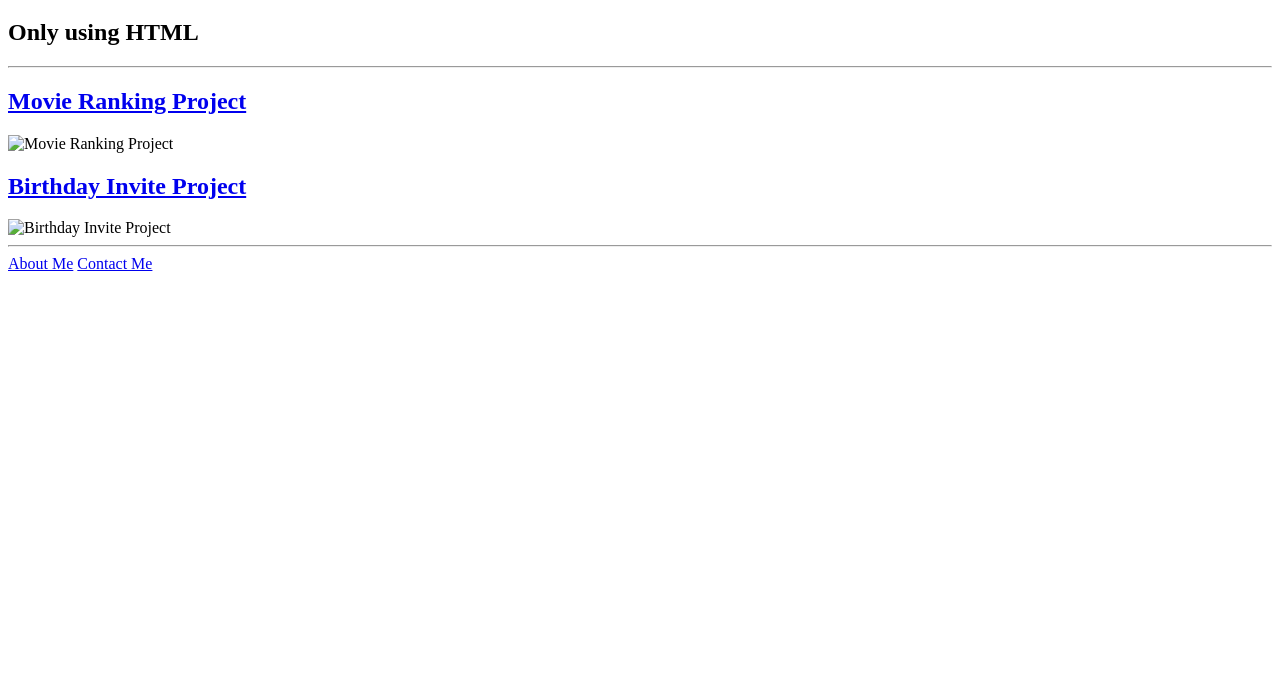
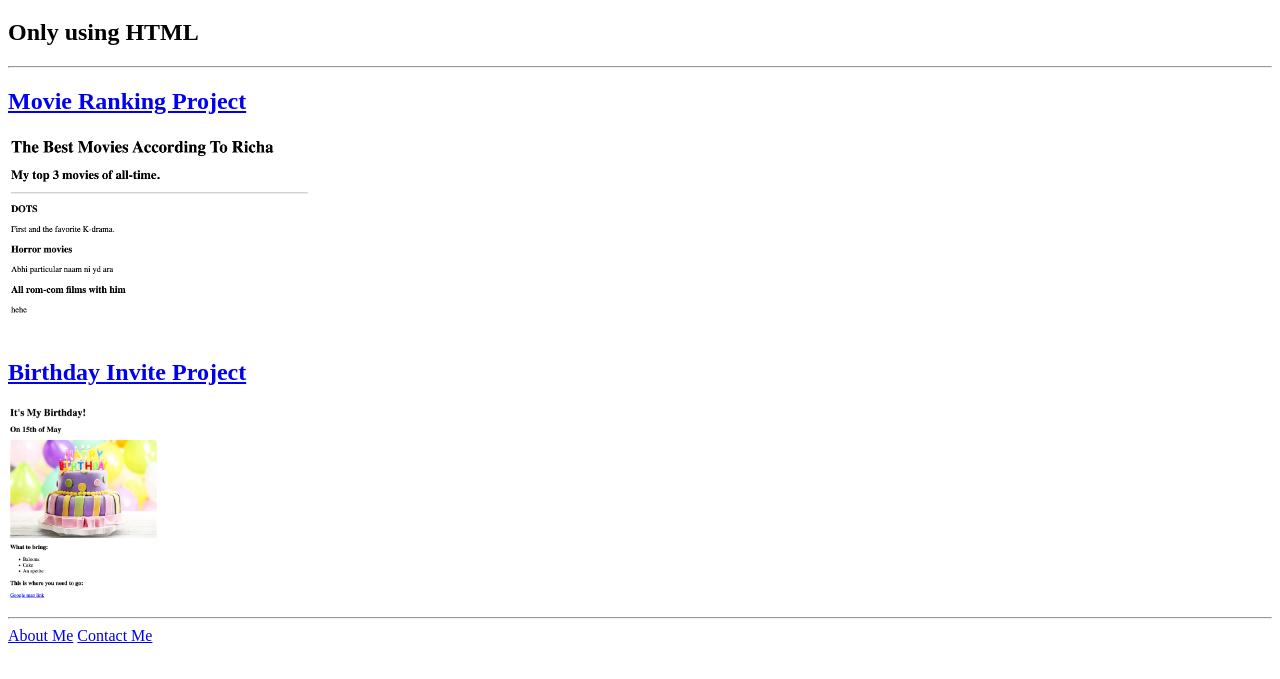
Before and after one commit to Aditi-Singh-15/Only-HTML-My-Portfolio, a plain HTML site: page index.html in a window 1280 px wide. Shown: the part 61-740 px from the top of the page. Drawn offline with Linux system fonts and the light colour scheme.

Commit message:
FinalUpdate index.html

```diff
--- a/index.html
+++ b/index.html
@@ -12,9 +12,9 @@
     <hr />
 
     <a href="./public/movie-ranking.html"><h2>Movie Ranking Project</h2></a>
-    <img src="../4.3 HTML Portfolio Project/assets/images/Movie-Ranking.png" height="200" alt="Movie Ranking Project"/>
+    <img src="../assets/images/Movie-Ranking.png" height="200" alt="Movie Ranking Project"/>
     <a href="./public/birthday-invite.html"><h2>Birthday Invite Project</h2></a>
-    <img src="../4.3 HTML Porfolio Project/assets/images/Birthday-Invite.png" height="200" alt="Birthday Invite Project" />
+    <img src="../assets/images/Birthday-Invite.png" height="200" alt="Birthday Invite Project" />
     <hr />
     <a href="./public/about.html">About Me</a>
     <a href="./public/contact.html">Contact Me</a>
```
